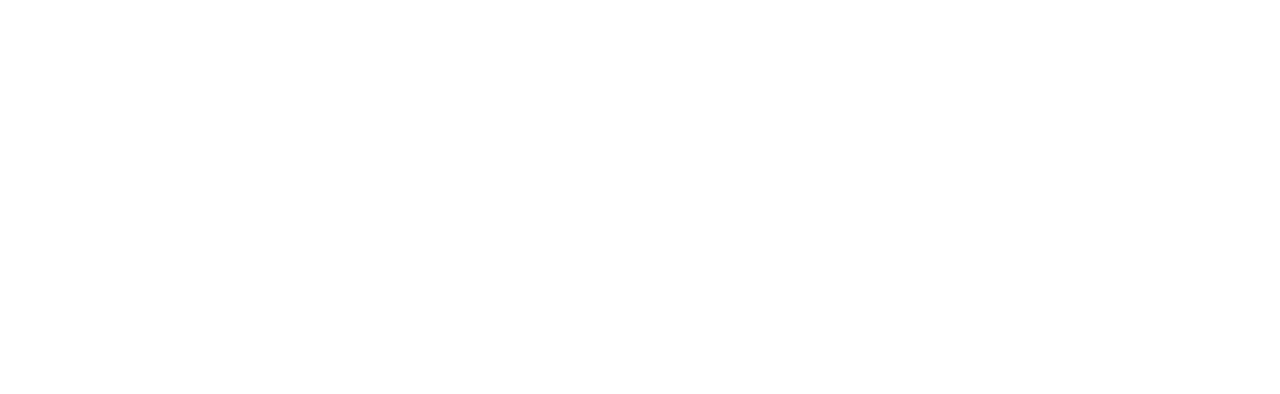
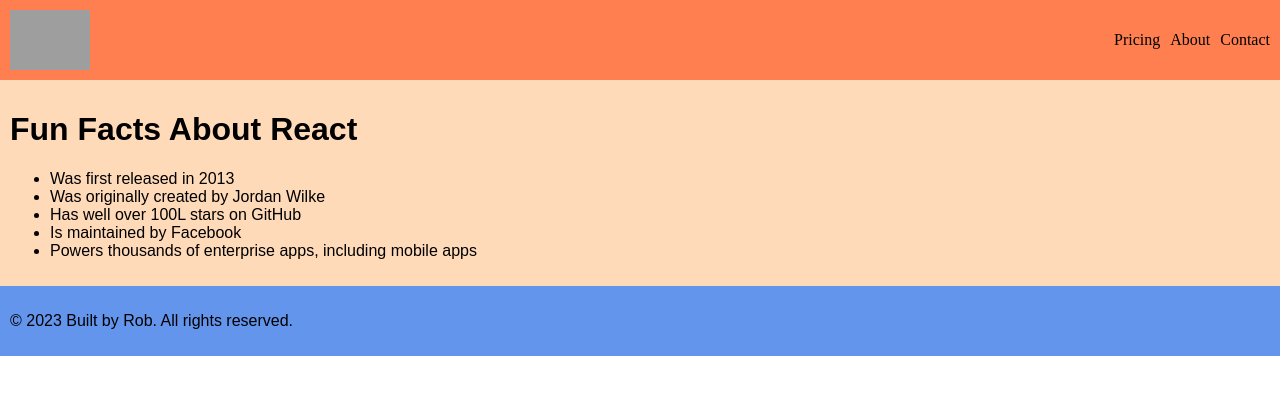
Before and after one commit to rjrobbie/super-simple-react-app, a React app: page / in a window 1280 px wide. Built offline with nearby package versions, Linux system fonts and the light colour scheme; grey boxes are pictures that could not be loaded.

Commit message:
create nav, main content and footer components

```diff
--- a/public/index.html
+++ b/public/index.html
@@ -2,42 +2,13 @@
 <html lang="en">
   <head>
     <meta charset="utf-8" />
-    <link rel="icon" href="%PUBLIC_URL%/favicon.ico" />
     <meta name="viewport" content="width=device-width, initial-scale=1" />
     <meta name="theme-color" content="#000000" />
-    <meta
-      name="description"
-      content="Web site created using create-react-app"
-    />
-    <link rel="apple-touch-icon" href="%PUBLIC_URL%/logo192.png" />
-    <!--
-      manifest.json provides metadata used when your web app is installed on a
-      user's mobile device or desktop. See https://developers.google.com/web/fundamentals/web-app-manifest/
-    -->
-    <link rel="manifest" href="%PUBLIC_URL%/manifest.json" />
-    <!--
-      Notice the use of %PUBLIC_URL% in the tags above.
-      It will be replaced with the URL of the `public` folder during the build.
-      Only files inside the `public` folder can be referenced from the HTML.
 
-      Unlike "/favicon.ico" or "favicon.ico", "%PUBLIC_URL%/favicon.ico" will
-      work correctly both with client-side routing and a non-root public URL.
-      Learn how to configure a non-root public URL by running `npm run build`.
-    -->
-    <title>React App</title>
+  <title>Super Simple React App</title>
   </head>
   <body>
     <noscript>You need to enable JavaScript to run this app.</noscript>
     <div id="root"></div>
-    <!--
-      This HTML file is a template.
-      If you open it directly in the browser, you will see an empty page.
-
-      You can add webfonts, meta tags, or analytics to this file.
-      The build step will place the bundled scripts into the <body> tag.
-
-      To begin the development, run `npm start` or `yarn start`.
-      To create a production bundle, use `npm run build` or `yarn build`.
-    -->
   </body>
 </html>
--- a/src/components/App.js
+++ b/src/components/App.js
@@ -1,9 +1,14 @@
 import '../styles/app.css';
+import NavBar from './NavBar';
+import MainContent from './MainContent';
+import Footer from './Footer';
 
 function App() {
   return (
     <div className="App">
-
+      <NavBar />
+      <MainContent />
+      <Footer />
     </div>
   );
 }
--- /dev/null
+++ b/src/components/Footer.js
@@ -0,0 +1,12 @@
+import React from 'react'
+import "../styles/footer.css"
+
+function Footer() {
+  return (
+    <footer className='footer'>
+        <p>© 2023 Built by Rob. All rights reserved.</p>
+    </footer>
+  )
+}
+
+export default Footer
--- /dev/null
+++ b/src/components/MainContent.js
@@ -0,0 +1,19 @@
+import React from 'react';
+import "../styles/main-content.css";
+
+function MainContent() {
+  return (
+    <div className='main-content'>
+        <h1>Fun Facts About React</h1>
+        <ul>
+            <li>Was first released in 2013</li>
+            <li>Was originally created by Jordan Wilke</li>
+            <li>Has well over 100L stars on GitHub</li>
+            <li>Is maintained by Facebook</li>
+            <li>Powers thousands of enterprise apps, including mobile apps</li>
+        </ul>
+    </div>
+  )
+}
+
+export default MainContent
--- a/src/components/NavBar.js
+++ b/src/components/NavBar.js
@@ -3,7 +3,14 @@ import "../styles/navbar.css"
 
 function NavBar() {
   return (
-    <div>NavBar</div>
+    <nav className='navbar'>
+        <img src='https://upload.wikimedia.org/wikipedia/commons/thumb/a/a7/React-icon.svg/1024px-React-icon.svg.png?20220125121207'/>
+        <ul className='nav-list'>
+            <li>Pricing</li>
+            <li>About</li>
+            <li>Contact</li>
+        </ul>
+    </nav>
   )
 }
 
--- a/src/styles/app.css
+++ b/src/styles/app.css
@@ -1,38 +1,3 @@
-.App {
-  text-align: center;
+body {
+  margin: 0;
 }
-
-.App-logo {
-  height: 40vmin;
-  pointer-events: none;
-}
-
-@media (prefers-reduced-motion: no-preference) {
-  .App-logo {
-    animation: App-logo-spin infinite 20s linear;
-  }
-}
-
-.App-header {
-  background-color: #282c34;
-  min-height: 100vh;
-  display: flex;
-  flex-direction: column;
-  align-items: center;
-  justify-content: center;
-  font-size: calc(10px + 2vmin);
-  color: white;
-}
-
-.App-link {
-  color: #61dafb;
-}
-
-@keyframes App-logo-spin {
-  from {
-    transform: rotate(0deg);
-  }
-  to {
-    transform: rotate(360deg);
-  }
-}
--- /dev/null
+++ b/src/styles/footer.css
@@ -0,0 +1,5 @@
+.footer {
+    font-family: Arial, Helvetica, sans-serif;
+    background-color: cornflowerblue;
+    padding: 10px;
+}
--- /dev/null
+++ b/src/styles/main-content.css
@@ -0,0 +1,5 @@
+.main-content {
+    font-family: Arial, Helvetica, sans-serif;
+    padding: 10px;
+    background-color: peachpuff;
+}
--- a/src/styles/navbar.css
+++ b/src/styles/navbar.css
@@ -0,0 +1,20 @@
+.navbar {
+    display: flex;
+    align-items: center;
+    justify-content: space-between;
+    background-color: coral;
+    padding: 10px;
+}
+
+img {
+    width: 80px;
+}
+
+.nav-list {
+    list-style-type: none;
+    display: flex;
+}
+
+.nav-list li {
+    padding-left: 10px;
+}
```
Also changed, not shown: src/tests/Footer.test.js (added), src/tests/MainContent.test.js (added).
